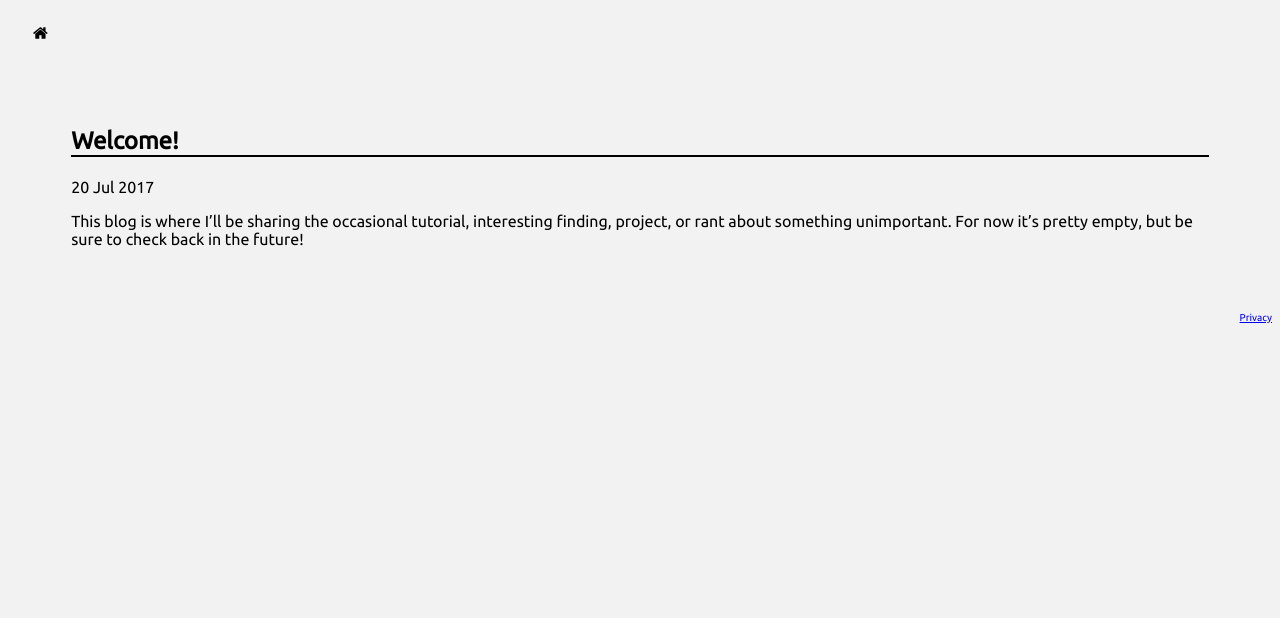
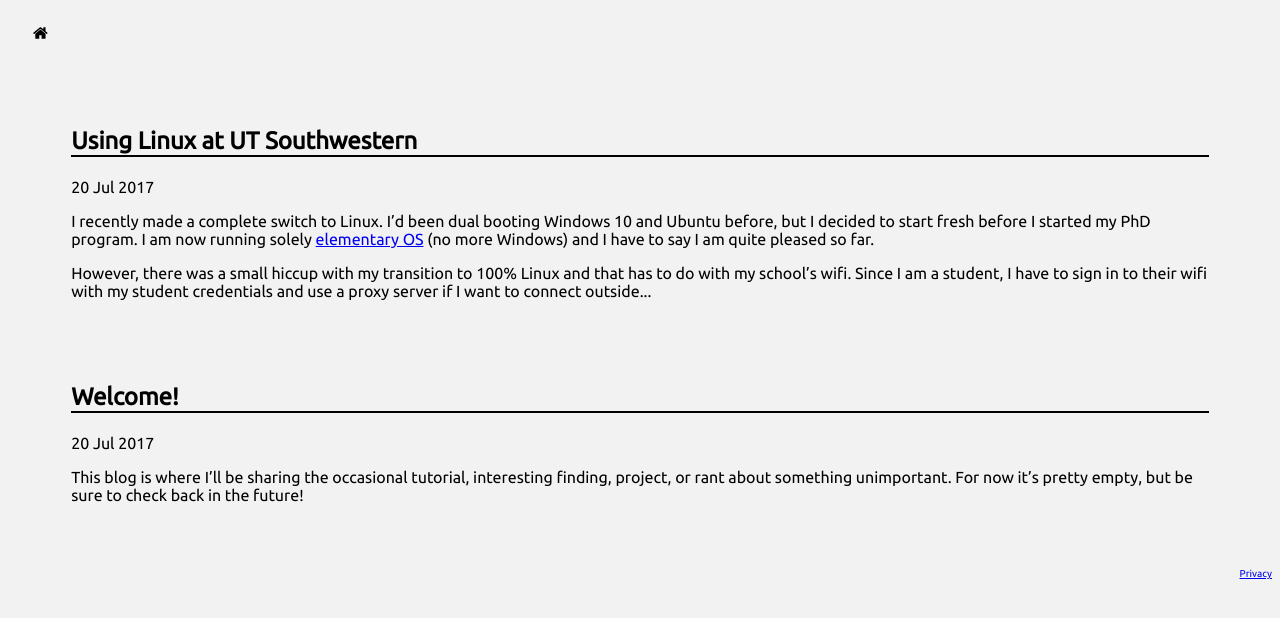
Before and after one commit to emptyport/emptyport.github.io, a Jekyll site: the page built from _pages/blog.html, in a window 1280 px wide. Shown: the top 618 px of the page. Built offline with Jekyll 4.4.1, drawn with Linux system fonts in a browser that asks for light colours.

Commit message:
first post

````diff
--- a/Gemfile
+++ b/Gemfile
@@ -26,3 +26,5 @@ end
 gem 'tzinfo-data', platforms: [:mingw, :mswin, :x64_mingw, :jruby]
 
 gem 'jekyll-sitemap'
+
+gem 'jekyll-seo'
--- a/_config.yml
+++ b/_config.yml
@@ -6,3 +6,4 @@ gems:
   - jekyll-sitemap
 plugins:
   - jekyll-sitemap
+  - jekyll-seo
--- /dev/null
+++ b/_posts/2017-07-20-linux-at-ut-southwestern.markdown
@@ -0,0 +1,21 @@
+---
+layout: post
+title:  "Using Linux at UT Southwestern"
+date:   2017-07-20 17:10:00 -0500
+categories: linux
+description: How to setup Linux and apt to be able to install software through the UT Southwestern proxy
+---
+I recently made a complete switch to Linux. I'd been dual booting Windows 10 and Ubuntu before, but I decided to start fresh before I started my PhD program. I am now running solely [elementary OS](https://elementary.io/) (no more Windows) and I have to say I am quite pleased so far.
+
+However, there was a small hiccup with my transition to 100% Linux and that has to do with my school's wifi. Since I am a student, I have to sign in to their wifi with my student credentials and use a proxy server if I want to connect outside of UT Southwestern's intranet. I followed their instructions for Android (so I could get the proxy host and port) and I had no problem connecting to outside websites. Unfortunately, if I wanted to install anything with apt-get or the app center, my laptop couldn't connect to the software repositories. I wouldn't say installing new programs is something I do routinely, but since this is a fresh install I have been installing quite a few applications lately.
+
+For a few days I just put up with it and waited until I got home to install new software, but I got sick of waiting until I got home so I decided to just go ahead and figure out how to make apt work with the proxy. After a little googling I discovered a simple solution.
+
+To solve my connection issue, I created the following file ```/etc/apt/apt.conf``` and added the following lines to it:
+```
+Acquire::http::proxy "http://user:pass@{{server}}:{{port}}";
+Acquire::https::proxy "http://user:pass@{{server}}:{{port}}";
+```
+The {{server}} and {{port}} have been replaced by my school's proxy servers host and port. Since my school username and password are required as part of connecting to the wifi, I did not have to place those in the file; the lines really do read "user:pass" before the @ symbol. If I had needed to put my actual username and password here for it to work, I'm not sure that I would have done it since this file is just stored as plain text.
+
+Hopefully this simple solution will be useful to anyone using Linux in a Windows and macOS world.
````
